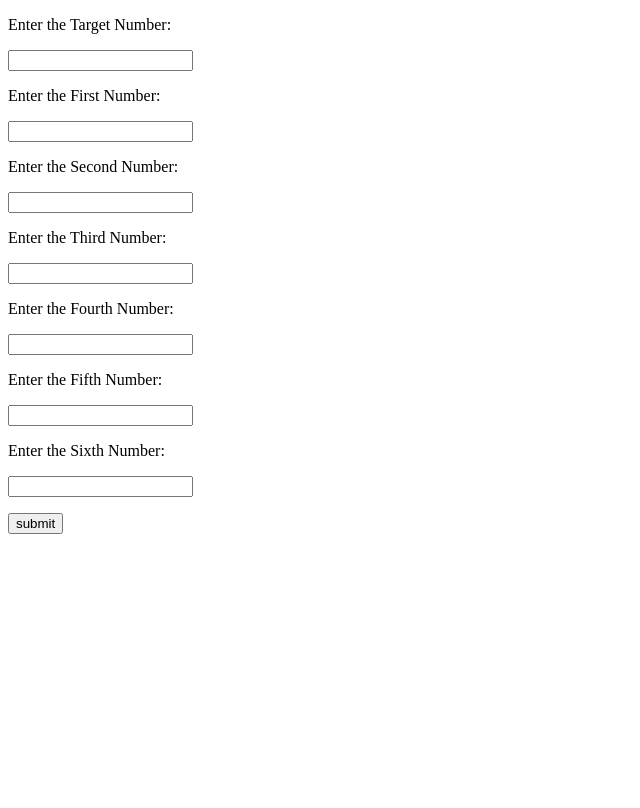
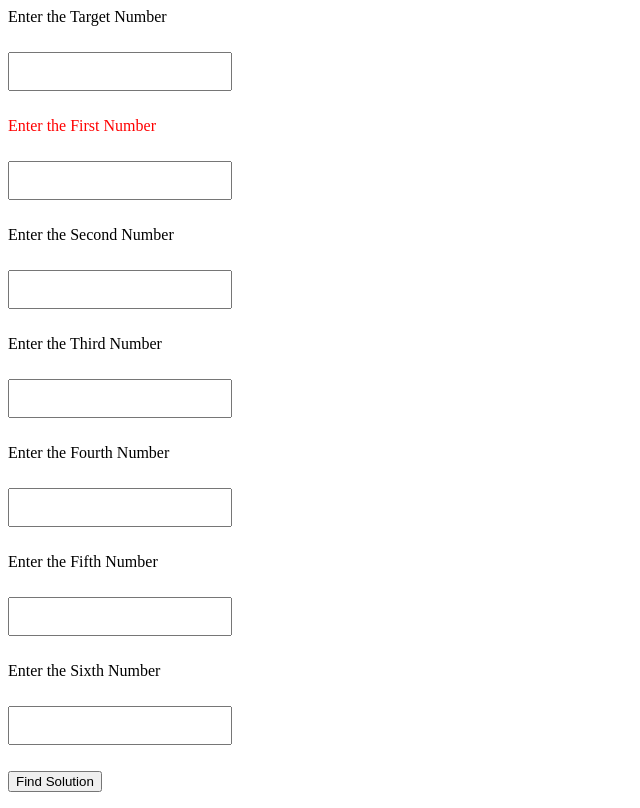
Before and after one commit to OnBlockHocTaco/NYTDigitSolver, a Flask app: page / in a window 1280 px wide. Shown: the whole page, without its empty margins (0-640 px from the left). Before the commit the page ends 534 px from the top, so only its background shows below. Run offline with Flask 3, Linux system fonts and the light colour scheme.

Commit message:
Ensuring the CSS can be implemented before messing with style

```diff
--- a/app.py
+++ b/app.py
@@ -11,8 +11,10 @@ def insert():
     if request.method == "POST":
         trgt = request.form["trgt"]
         session["trgt"] = int(trgt)
+        #Grab the Target Number from the HTML Form
         usable_numbers = [int(request.form[ordnl_word]) for ordnl_word in ordinal_words]
         session["usable_numbers"] = usable_numbers
+        #Grab the Usable Numbers from the HTML Form
         return redirect(url_for("result"))
     else:
         return render_template("index.html")
@@ -20,12 +22,13 @@ def insert():
 
 @app.route("/result")
 def result():
-    if "trgt" in session and "usable_numbers" in session:
+    if "trgt" in session and "usable_numbers" in session: #Verify that a set of numbers exists
         trgt = session["trgt"]
         solution = bfs_digit_solver(trgt, session["usable_numbers"])
         return render_template("result.html", target=trgt, steps=solution)
     else:
         return redirect(url_for("insert"))
 
+
 if __name__ == "__main__":
     app.run(debug=True, port=3000)
--- /dev/null
+++ b/static/style.css
@@ -0,0 +1,9 @@
+input[type=number] {
+    padding: 10px;
+    margin: 10px 0;
+    width: 200px;
+}
+
+label[for="first"] {
+    color:red;
+}
--- a/templates/base.html
+++ b/templates/base.html
@@ -2,6 +2,7 @@
 <html>
 <head>
     <title>{% block title %}{% endblock %}</title>
+    <link rel="stylesheet" type="text/css" href="{{ url_for('static', filename='style.css') }}">
 </head>
 <body>
 {% block content %}
--- a/templates/index.html
+++ b/templates/index.html
@@ -2,28 +2,32 @@
 {% block title %}Entry Page{% endblock %}
 {% block content %}
 <title>Application</title>
+
 <form action="#", method="post">
-    <p>Enter the Target Number:</p>
-    <p><input type="number" name="trgt" /></p>
+    <div>
+        <label for="target">Enter the Target Number</label>
+        <p><input type="number" id="target" name="trgt" /></p>
+    </div>
 
-    <p>Enter the First Number:</p>
-    <p><input type="number" name="first" /></p>
+    <div class="usable_numbers">
+        <label for="first">Enter the First Number</label>
+        <p><input type="number" id="first" name="first" /></p>
 
-    <p>Enter the Second Number:</p>
-    <p><input type="number" name="second" /></p>
+        <label for="second">Enter the Second Number</label>
+        <p><input type="number" id="second" name="second" /></p>
 
-    <p>Enter the Third Number:</p>
-    <p><input type="number" name="third" /></p>
+        <label for="third">Enter the Third Number</label>
+        <p><input type="number" id="third" name="third" /></p>
 
-    <p>Enter the Fourth Number:</p>
-    <p><input type="number" name="fourth" /></p>
+        <label for="fourth">Enter the Fourth Number</label>
+        <p><input type="number" id="fourth" name="fourth" /></p>
 
-    <p>Enter the Fifth Number:</p>
-    <p><input type="number" name="fifth" /></p>
+        <label for="fifth">Enter the Fifth Number</label>
+        <p><input type="number" id="fifth" name="fifth" /></p>
 
-    <p>Enter the Sixth Number:</p>
-    <p><input type="number" name="sixth" /></p>
-
-    <p><input type="submit" value="submit" /></p>
+        <label for="sixth">Enter the Sixth Number</label>
+        <p><input type="number" id="sixth" name="sixth" /></p>
+    </div>
+    <p><input type="submit" id="submission" value="Find Solution" /></p>
 </form>
 {% endblock %}
```
